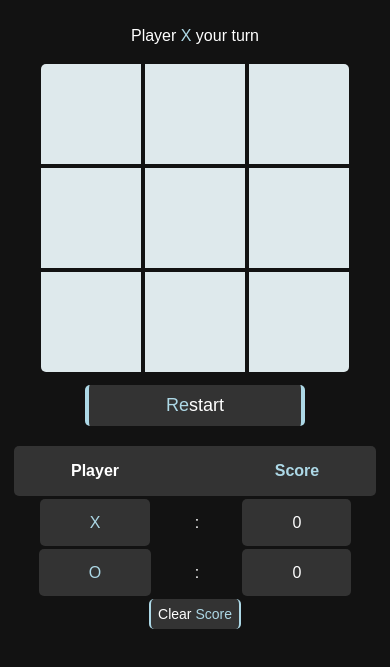
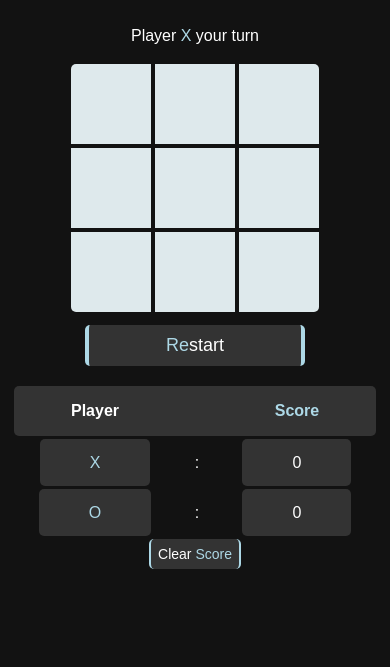
Before and after one commit to rifqialwafa/mytictactoe, a plain HTML site: page index.html in a window 390 px wide. Shown: the part 93-760 px from the top of the page. Drawn offline with Linux system fonts and the light colour scheme.

Commit message:
melakukan perubahan di file tictactoe.css

```diff
--- a/asset/tictactoe.css
+++ b/asset/tictactoe.css
@@ -18,8 +18,8 @@
   }
 
   .box {
-    min-width: 70px;
-    min-height: 70px;
+    min-width: 80px;
+    min-height: 80px;
     background: #dee9ec;
     text-align: center;
     vertical-align: middle;
@@ -140,8 +140,8 @@
       .tbl-score{
         width: 100%;
       }
-      .box {
-        min-width: 100px;
-        min-height: 100px;
-      }
+      /* .box {
+        min-width: 80px;
+        min-height: 80px;
+      } */
   }
```
